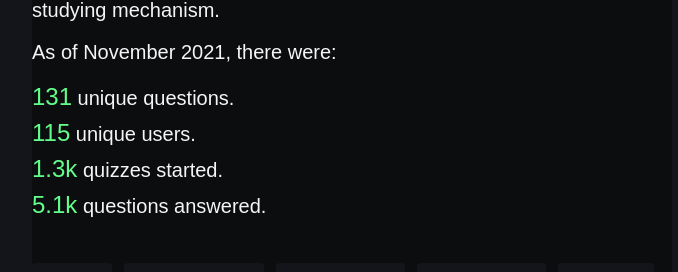
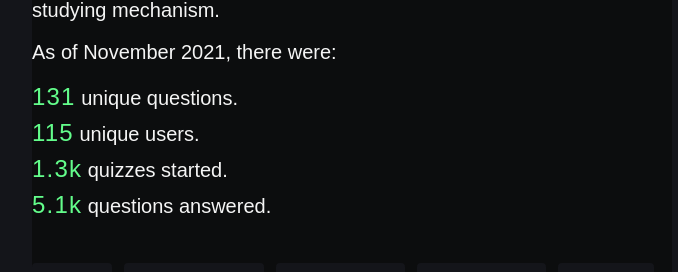
Before and after one commit to pumbas600/E-Portfolio, a Next.js app: page /projects in a window 1280 px wide. Shown: the part 2089-2361 px from the top of the page, without its empty margins (288-966 px from the left). Built offline with nearby package versions, Linux system fonts and the light colour scheme; no server answers; a web font is replaced by a local one.

Commit message:
style: :lipstick: increase letter spacing for metrics

```diff
--- a/src/components/Metric.tsx
+++ b/src/components/Metric.tsx
@@ -7,6 +7,7 @@ const MetricWrapper = styled.span`
   display: inline-block;
   font-size: var(--type-1_5);
   font-weight: 500;
+  letter-spacing: 0.05em;
 `;
 
 function formatMetric(metric?: number): string {
```
